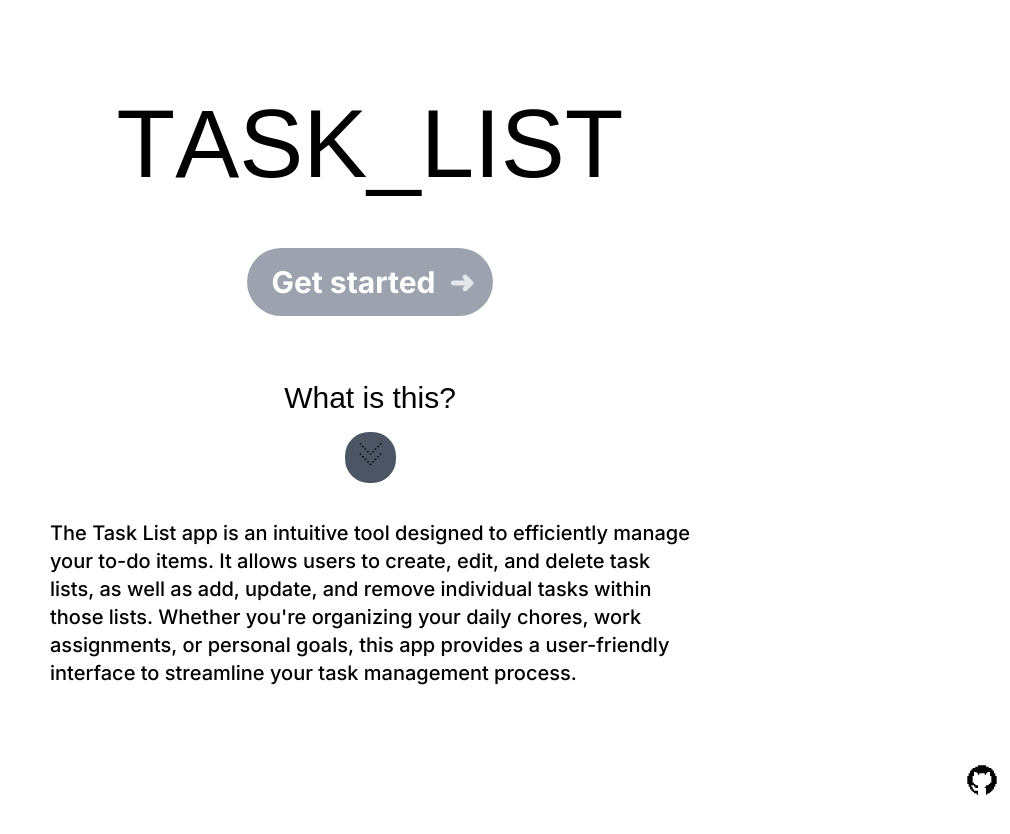
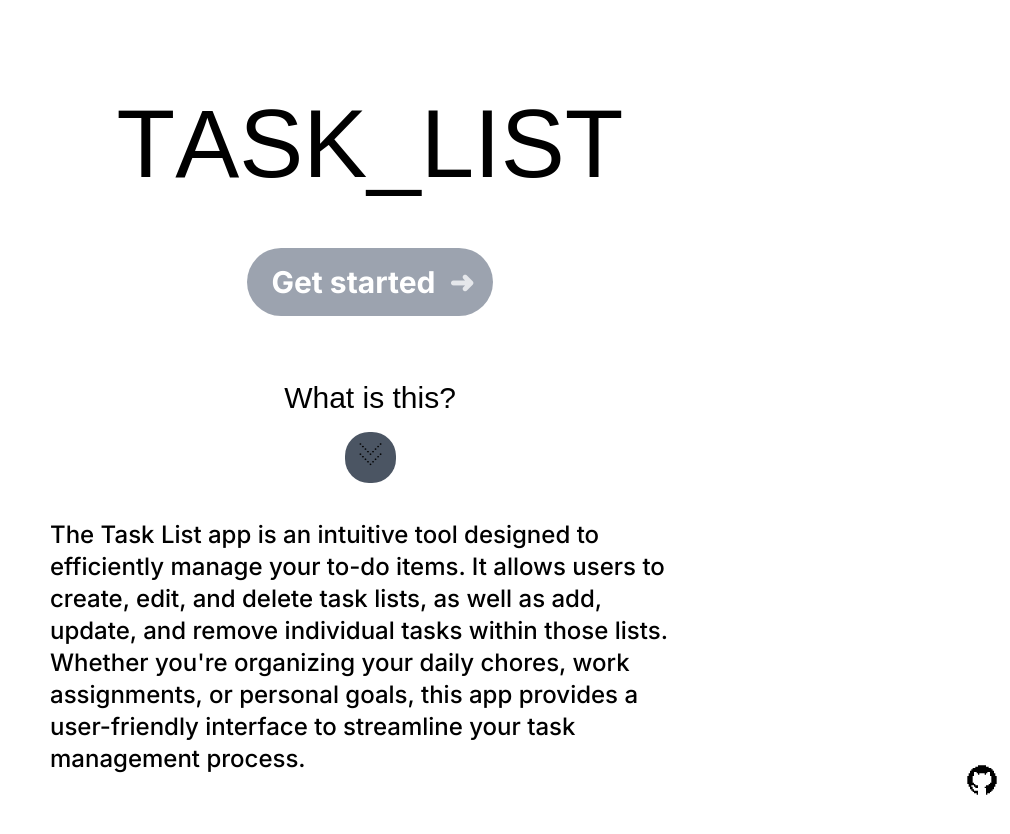
Before and after one commit to stx720/task_managment, a Next.js app: page / in a window 1280 px wide. Both pictures are taken after a click on the button 640 px from the left and 457 px from the top of the page. Shown: the top 834 px of the page, without its empty margins (270-1280 px from the left). Before the commit the page ends 800 px from the top, so only its background shows below. Built offline with nearby package versions, Linux system fonts and the light colour scheme; a web font is replaced by a local one.

Commit message:
font size change
Changed the size of the expandable information

```diff
--- a/app/components/dropdown.js
+++ b/app/components/dropdown.js
@@ -35,7 +35,7 @@ const ExpandableInfo = () => {
       {isExpanded && (
         <animated.div
           style={springProps}
-          className="w-64 lg:w-1/2 text-base lg:text-xl"
+          className="w-64 lg:w-1/2 text-base lg:text-2xl"
         >
           <p className="font-medium">
             The Task List app is an intuitive tool designed to efficiently
```
